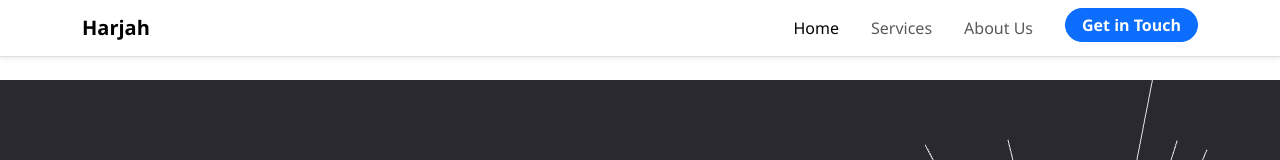
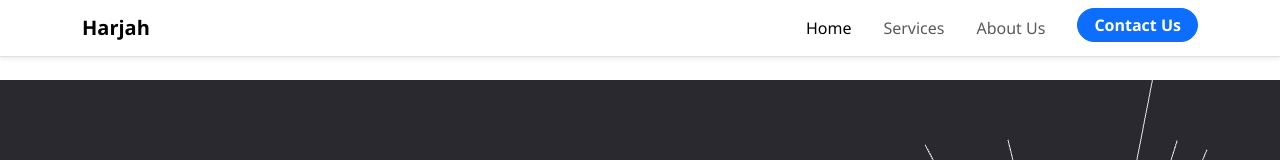
Before and after one commit to MecRachel/my-harjah-website-bootstrap, a plain HTML site: page index.html in a window 1280 px wide. Shown: the top 160 px of the page. Drawn offline with nearby package versions, Linux system fonts and the light colour scheme; animation ran at ten frames a second.

Commit message:
Contact Us button updated

```diff
--- a/index.html
+++ b/index.html
@@ -45,7 +45,7 @@
           <a class="nav-link" href="#about">About Us</a>
         </li>
         <li class="nav-item">
-          <a class="btn btn-primary text-white px-3 py-1 ms-2" href="#contact">Get in Touch</a>
+          <a class="btn btn-primary text-white px-3 py-1 ms-2" href="#contact">Contact Us</a>
         </li>
       </ul>
     </div>
```
